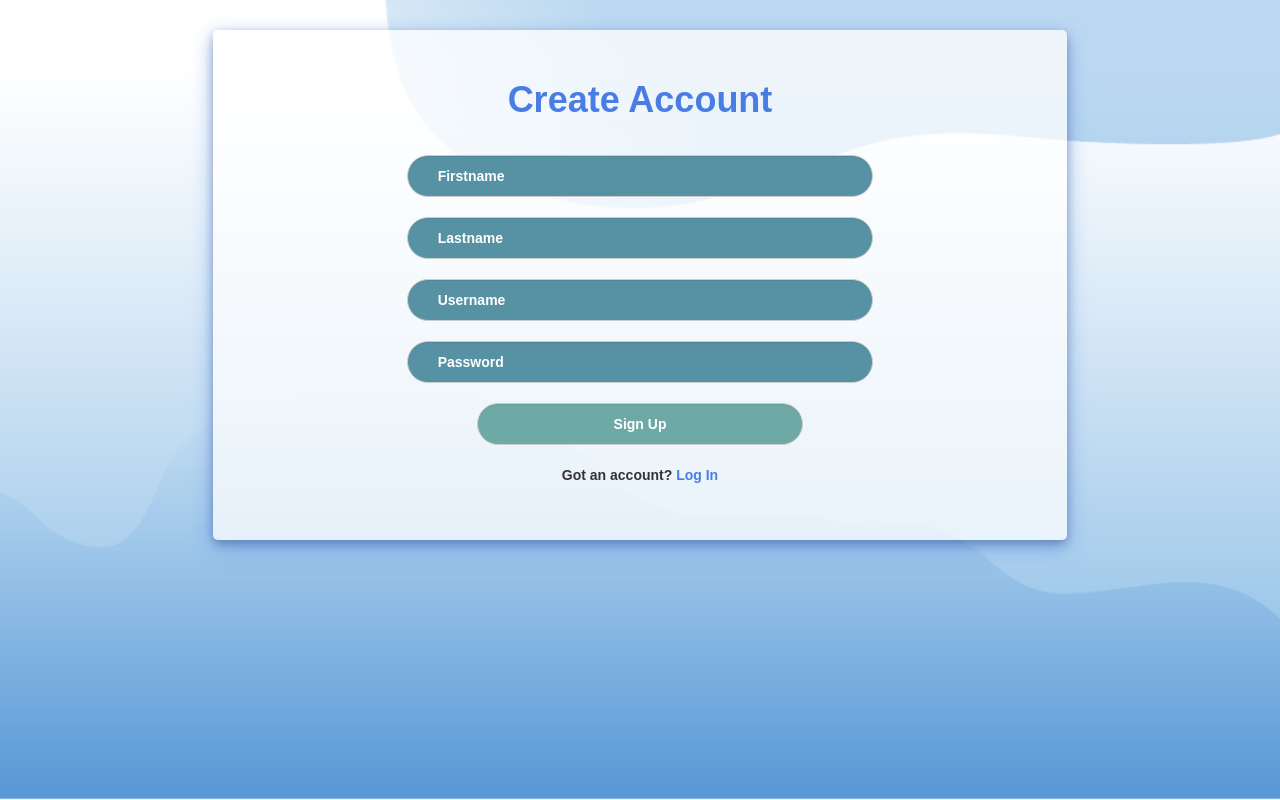
After one commit to celxkodez/teamPi, a PHP site: page /Signup.html in a window 1280 px wide. The commit adds this page. Run offline with PHP 8.4, Linux system fonts and the light colour scheme.

Commit message:
Add files via upload
full pages coded

```diff
--- a/Login.html
+++ b/Login.html
@@ -13,13 +13,13 @@
     <div class="container">
                 <div class="login">
                     <p>USER LOGIN</p>
-                    <form class="form forom-horizontal" action="##">
+                    <form class="form forom-horizontal" action="##" method="POST">
                         <div class="form-group">
                             <input type="text" class="form-control" placeholder="Username" required name="username" class="input1">
                             <input type="password" class="form-control" placeholder="Password" required name="password" class="input1">
                             <ul><li><a href="#">Forgot Password?</a></li></ul>
-                            <input type="button" class="form-control submit" name="Submit" value="Login" class="input2">
-                            <ul><li><a href="##">Create Account</a></li></ul>
+                            <input type="submit" class="form-control submit" name="Submit" value="Login" class="input2">
+                            <ul><li><a href="Signup.html">Create Account</a></li></ul>
                         </div>
                     </form>
 
--- /dev/null
+++ b/Signup.html
@@ -0,0 +1,34 @@
+<!DOCTYPE html>
+<html lang="en">
+<head>
+    <meta charset="UTF-8">
+    <meta name="viewport" content="width=device-width, initial-scale=1.0">
+    <meta http-equiv="X-UA-Compatible" content="ie=edge">
+    <title>Signup</title>
+    <link rel="stylesheet" href="styles/css/bootstrap.min.css">
+    <link rel="stylesheet" href="styles.css">
+</head>
+<body>
+        <div class="container_signup">
+                <div class="signup">
+                    <h1>Create Account</h1>
+                    <form class="form form-horizontal" action="##" method="POST">
+                        <div class="form-group">
+                            <input type="text" class="form-control incont" placeholder="Firstname" required name="firstnane" >
+                            <input type="text" class="form-control incont" placeholder="Lastname" required name="lastname" >
+                            <input type="text" class="form-control incont" placeholder="Username" required name="username" >
+                            <input type="password" class="form-control incont" placeholder="Password" required name="password" >
+                            <input type="submit" class="form-control submit" name="Submit" value="Sign Up" >
+                            <p>Got an account? <a href="Login.html">Log In</a></p>
+                        </div>
+                    </form>
+
+                </div>
+            </div>
+    </div>
+
+
+    <script src="jquery/jquery.min.js"></script>
+    <script src="styles/js/bootstrap.min.js"></script>
+</body>
+</html>
--- a/styles.css
+++ b/styles.css
@@ -15,8 +15,41 @@ body {
     width: 90%;
     margin-top: 30% !important;
     margin: auto;
+    border-radius: 5px;
     padding-bottom: 90px;
     box-shadow: 0 4px 8px 0 rgba(0, 0, 0, 0.2), 0 6px 20px 0 rgba(73, 124, 227, 0.582);
+}
+
+.container_signup {
+    padding: 30px;
+    background-color: #ffffffbb;
+    width: 70%;
+    border-radius: 5px;
+    margin: auto;
+    box-shadow: 0 4px 8px 0 rgba(0, 0, 0, 0.2), 0 6px 20px 0 rgba(73, 124, 227, 0.582);
+}
+.signup h1 {
+    font-family: sans-serif;
+    /* margin-top: 20px; */
+    margin-bottom: 35px;
+    font-weight: bold;
+    color: #497DE3;
+}
+p a {
+    color: #497DE3;
+}
+.container_signup input {
+    /* margin: 40px; */
+}
+.form-control {
+    height: 42px;
+}
+.signup {
+    font-weight: bold;
+    width: 55%;
+    margin: auto;
+    align-content: center;
+    text-align: center;
 }
 
 ul {
@@ -46,7 +79,7 @@ li:hover {
     font-weight: bold
 }
 
-p {
+.login p {
     color: #5792A4;
     font-family: sans-serif;
 }
@@ -58,8 +91,12 @@ a {
     font-family: sans-serif
 }
 
+.incont {
+    text-align: left;
+    padding-left: 30px;
+}
 
-    input {
+input {
     font-family: sans-serif;
     background-color: #5792A4!important;
     color: white !important;
@@ -72,7 +109,7 @@ a {
 /* #6FA9A6   #65A1D9 #497DE3 */
 
 
-input[type="button"] {
+input[type="submit"] {
     background-color: #6FA9A6 !important;
     width: 70% !important;
     margin-left: 15%;
@@ -113,7 +150,7 @@ input::placeholder {
             background-repeat: no-repeat;
             width: 90%;
             margin: auto;
-            padding-bottom: 180px;
+            padding-bottom: 150px;
             margin-top: 0% !important;
         }
 
```
